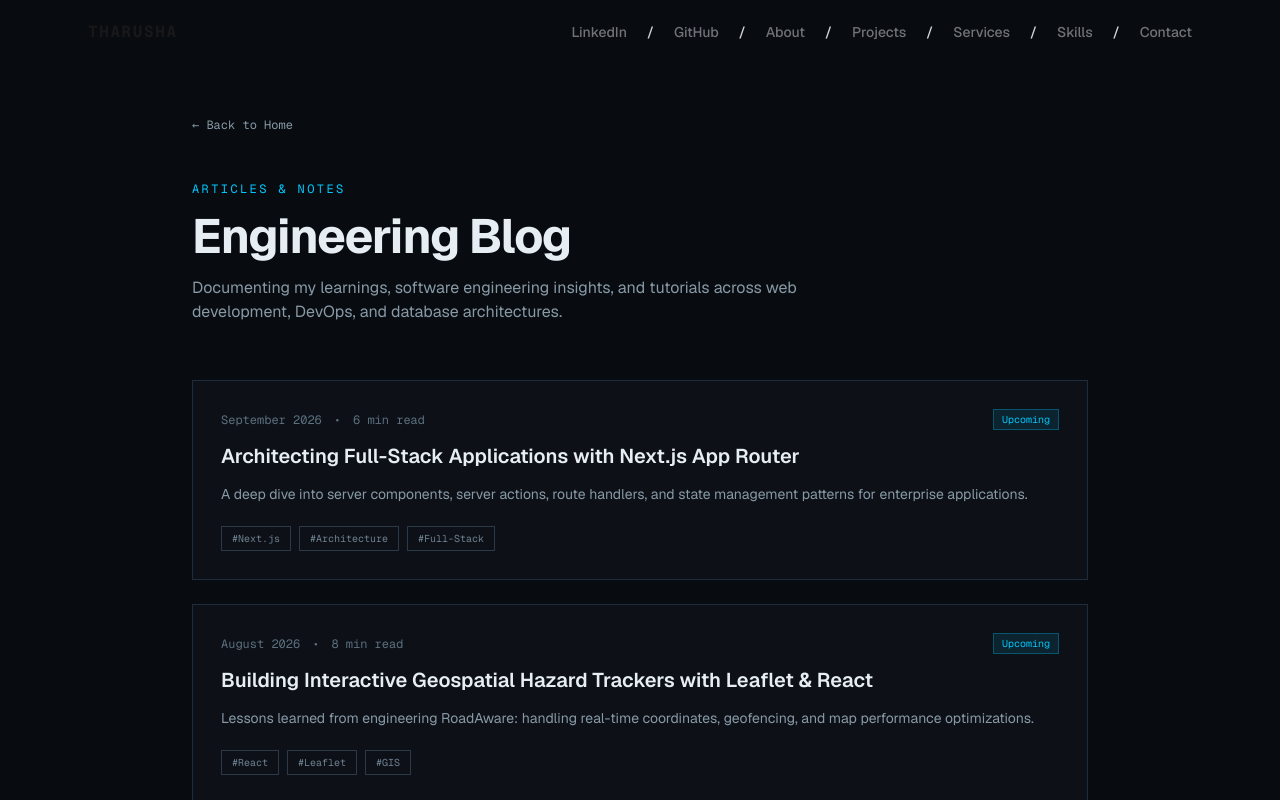
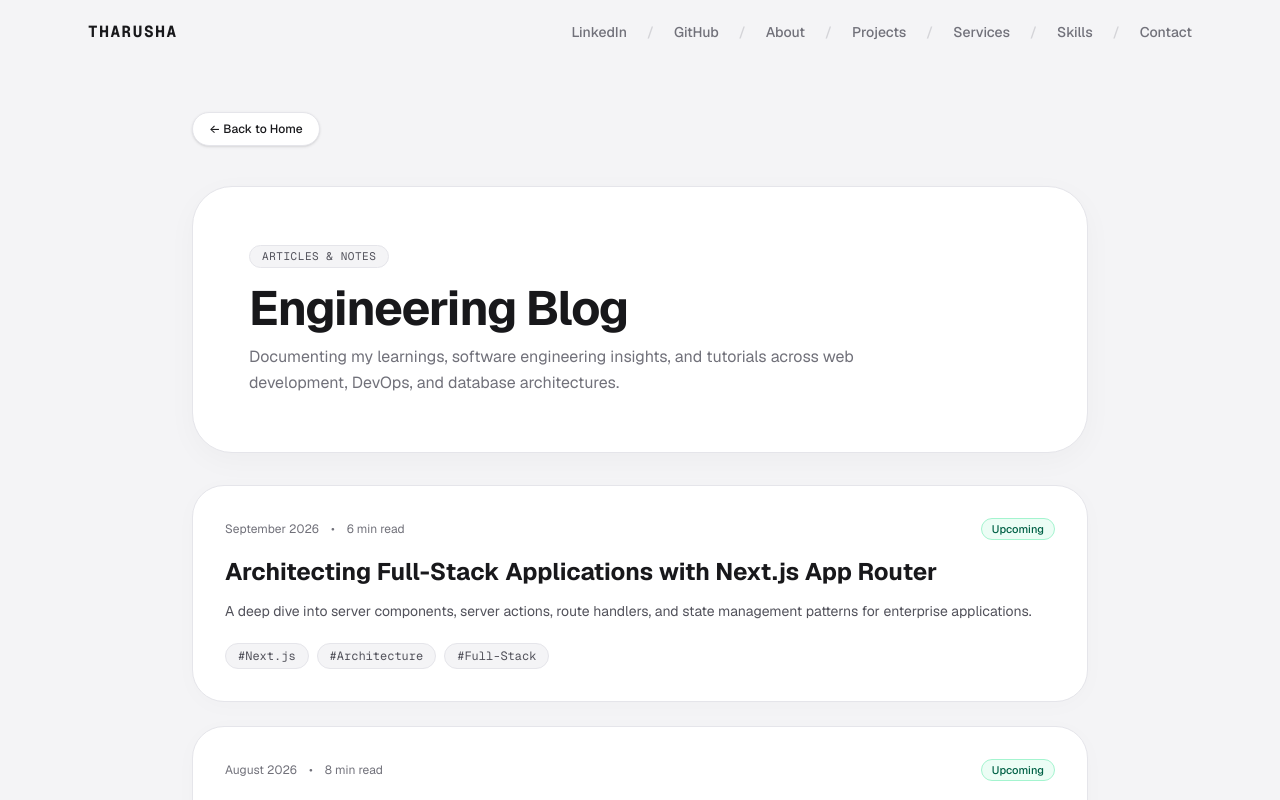
Before and after one commit to Tharusha2002-s/my-portfolio, a Next.js app in the folder frontend/: page /blog in a window 1280 px wide. Shown: the top 800 px of the page. Built offline with nearby package versions, Linux system fonts and the light colour scheme.

Commit message:
fix: cycle tech brand logos without text, polish light theme across blog and 404, optimize API category queries

```diff
--- a/frontend/src/app/blog/page.tsx
+++ b/frontend/src/app/blog/page.tsx
@@ -41,28 +41,28 @@ const articles = [
 
 export default function BlogPage() {
   return (
-    <main className="min-h-screen bg-[#080c10] py-24 sm:py-28 px-4 sm:px-6">
+    <main className="min-h-screen bg-[#f4f4f6] py-24 sm:py-28 px-4 sm:px-6">
       <div className="mx-auto max-w-4xl">
 
         {/* Back Link */}
-        <div className="mb-10">
+        <div className="mb-8 sm:mb-10">
           <Link
             href="/"
-            className="inline-flex items-center gap-2 font-mono text-xs text-[#8899a6] transition-colors hover:text-[#00c8ff]"
+            className="inline-flex items-center gap-2 bg-white border border-[#e5e5ea] rounded-full px-4 py-2 text-xs font-medium text-[#18181b] shadow-sm hover:bg-gray-50 transition-colors"
           >
             ← Back to Home
           </Link>
         </div>
 
-        {/* Page Header */}
-        <div className="mb-14">
-          <span className="font-mono text-xs uppercase tracking-[0.2em] text-[#00c8ff]">
+        {/* Page Header Container */}
+        <div className="bg-white rounded-[32px] sm:rounded-[40px] border border-[#e5e5ea] p-8 sm:p-14 shadow-[0_8px_30px_rgb(0,0,0,0.03)] mb-8">
+          <span className="inline-block bg-[#f4f4f6] border border-[#e5e5ea] text-[11px] font-mono uppercase tracking-wider text-[#52525b] px-3 py-0.5 rounded-full">
             Articles & Notes
           </span>
-          <h1 className="mt-3 text-4xl font-bold tracking-tight text-[#e6edf3] sm:text-5xl">
+          <h1 className="mt-4 text-3xl sm:text-5xl font-bold tracking-tight text-[#18181b]">
             Engineering Blog
           </h1>
-          <p className="mt-4 max-w-2xl text-base text-[#8899a6]">
+          <p className="mt-3 max-w-2xl text-sm sm:text-base text-[#71717a] leading-relaxed">
             Documenting my learnings, software engineering insights, and tutorials across web development, DevOps, and database architectures.
           </p>
         </div>
@@ -72,25 +72,25 @@ export default function BlogPage() {
           {articles.map((article) => (
             <article
               key={article.slug}
-              className="border border-[#1e2d3d] bg-[#0d1117] p-7 transition-all duration-300 hover:border-[#00c8ff]/50"
+              className="bg-white rounded-[24px] sm:rounded-[32px] border border-[#e5e5ea] p-7 sm:p-8 shadow-[0_4px_24px_rgba(0,0,0,0.02)] hover:shadow-md hover:border-[#d4d4d8] transition-all"
             >
               <div className="flex flex-wrap items-center justify-between gap-2">
-                <div className="flex items-center gap-3 font-mono text-xs text-[#5c6f7f]">
+                <div className="flex items-center gap-3 text-xs text-[#71717a]">
                   <span>{article.date}</span>
                   <span>•</span>
                   <span>{article.readTime}</span>
                 </div>
 
-                <span className="border border-[#00c8ff]/30 bg-[#00c8ff]/10 px-2 py-0.5 font-mono text-[10px] text-[#00c8ff]">
+                <span className="bg-emerald-50 border border-emerald-200 text-emerald-800 px-2.5 py-0.5 rounded-full text-[11px] font-medium">
                   {article.status}
                 </span>
               </div>
 
-              <h2 className="mt-3 text-xl font-semibold text-[#e6edf3] hover:text-[#00c8ff] transition-colors">
+              <h2 className="mt-4 text-xl sm:text-2xl font-bold text-[#18181b] hover:text-black transition-colors">
                 {article.title}
               </h2>
 
-              <p className="mt-3 text-sm leading-6 text-[#8899a6]">
+              <p className="mt-3 text-sm leading-relaxed text-[#52525b]">
                 {article.summary}
               </p>
 
@@ -98,7 +98,7 @@ export default function BlogPage() {
                 {article.tags.map((tag) => (
                   <span
                     key={tag}
-                    className="border border-[#2a3a49] px-2.5 py-1 font-mono text-[10px] text-[#6f8291]"
+                    className="bg-[#f4f4f6] border border-[#e5e5ea] px-3 py-1 rounded-full text-xs font-mono text-[#52525b]"
                   >
                     #{tag}
                   </span>
--- a/frontend/src/app/globals.css
+++ b/frontend/src/app/globals.css
@@ -107,11 +107,3 @@ body {
     justify-content: center;
   }
 }
-
-@media (prefers-reduced-motion: reduce) {
-  .animate-marquee-cycle {
-    animation: none;
-    flex-wrap: wrap;
-    justify-content: center;
-  }
-}
--- a/frontend/src/app/not-found.tsx
+++ b/frontend/src/app/not-found.tsx
@@ -2,35 +2,32 @@ import Link from "next/link";
 
 export default function NotFound() {
   return (
-    <main className="flex min-h-screen flex-col items-center justify-center bg-[#080c10] px-6 text-center">
-      {/* Background Cyber Grid */}
-      <div className="pointer-events-none absolute inset-0 bg-[radial-gradient(#1e2d3d_1px,transparent_1px)] [background-size:24px_24px] opacity-25" />
-
-      <div className="relative z-10 max-w-md border border-[#1e2d3d] bg-[#0d1117] p-8 sm:p-12 shadow-2xl">
-        <span className="font-mono text-xs uppercase tracking-[0.25em] text-[#00c8ff]">
-          ERROR 404 // RESOURCE NOT FOUND
+    <main className="flex min-h-screen flex-col items-center justify-center bg-[#f4f4f6] px-6 text-center">
+      <div className="relative z-10 max-w-md rounded-[32px] sm:rounded-[40px] border border-[#e5e5ea] bg-white p-8 sm:p-12 shadow-[0_8px_30px_rgb(0,0,0,0.03)]">
+        <span className="inline-block bg-[#f4f4f6] border border-[#e5e5ea] text-[11px] font-mono uppercase tracking-wider text-[#52525b] px-3 py-0.5 rounded-full">
+          Error 404 // Not Found
         </span>
 
-        <h1 className="mt-4 font-mono text-6xl font-bold tracking-tight text-[#e6edf3]">
+        <h1 className="mt-4 font-mono text-6xl font-bold tracking-tight text-[#18181b]">
           404
         </h1>
 
-        <p className="mt-4 text-sm leading-6 text-[#8899a6]">
-          The coordinates you entered do not correspond to any active page, project, or endpoint in this sector.
+        <p className="mt-4 text-sm leading-relaxed text-[#71717a]">
+          The page or endpoint you are looking for does not exist or has been relocated.
         </p>
 
         <div className="mt-8 flex flex-wrap items-center justify-center gap-3">
           <Link
             href="/"
-            className="border border-[#00c8ff] bg-[#00c8ff] px-5 py-2.5 font-mono text-xs font-bold text-[#080c10] transition-colors hover:bg-transparent hover:text-[#00c8ff]"
+            className="rounded-full bg-[#18181b] hover:bg-black px-6 py-2.5 text-xs font-semibold text-white shadow-sm transition-all"
           >
             ← Return to Portfolio
           </Link>
           <Link
             href="/#contact"
-            className="border border-[#2a3a49] bg-[#080c10] px-5 py-2.5 font-mono text-xs text-[#8899a6] transition-colors hover:border-[#00c8ff] hover:text-[#e6edf3]"
+            className="rounded-full border border-[#e5e5ea] bg-white hover:bg-gray-50 px-6 py-2.5 text-xs font-medium text-[#18181b] shadow-sm transition-all"
           >
-            Report Issue
+            Contact
           </Link>
         </div>
       </div>
--- a/frontend/src/components/home/Hero.tsx
+++ b/frontend/src/components/home/Hero.tsx
@@ -90,25 +90,24 @@ export default function Hero() {
         </div>
       </div>
 
-      {/* 2. Technologies / Brand Strip with Logos & Infinite Moving Marquee Circle */}
+      {/* 2. Technologies / Brand Logo Strip with Infinite Moving Cycle (Matches Reference Image) */}
       <div className="max-w-5xl mx-auto mt-12 sm:mt-16 pt-2 overflow-hidden relative">
         {/* Left & Right Edge Gradient Fade Masks */}
         <div className="pointer-events-none absolute left-0 top-0 bottom-0 w-16 sm:w-28 bg-gradient-to-r from-[#f4f4f6] to-transparent z-10" />
         <div className="pointer-events-none absolute right-0 top-0 bottom-0 w-16 sm:w-28 bg-gradient-to-l from-[#f4f4f6] to-transparent z-10" />
 
-        {/* Moving Marquee Track */}
-        <div className="animate-marquee-cycle flex items-center gap-3 sm:gap-4 py-2 select-none">
-          {[...technologies, ...technologies].map((tech, idx) => {
+        {/* Moving Marquee Track - Logos Only Infinite Cycle */}
+        <div className="animate-marquee-cycle flex items-center gap-10 sm:gap-14 md:gap-16 py-3 select-none">
+          {[...technologies, ...technologies, ...technologies, ...technologies].map((tech, idx) => {
             const TechIcon = tech.Icon;
             return (
               <div
                 key={`${tech.name}-${idx}`}
-                className="flex items-center gap-2.5 px-4 py-2 rounded-full bg-white border border-[#e5e5ea] shadow-[0_1px_3px_rgba(0,0,0,0.03)] hover:border-[#a1a1aa] hover:shadow-sm transition-all shrink-0 cursor-default"
+                title={tech.name}
+                aria-label={tech.name}
+                className="flex items-center justify-center p-2.5 sm:p-3 rounded-2xl hover:bg-white hover:shadow-md hover:border hover:border-[#e5e5ea] transition-all duration-300 shrink-0 cursor-pointer group"
               >
-                <TechIcon className="w-4 h-4 shrink-0" />
-                <span className="font-mono text-xs sm:text-sm font-semibold text-[#3f3f46]">
-                  {tech.name}
-                </span>
+                <TechIcon className="h-8 w-8 sm:h-9 sm:w-9 shrink-0 opacity-70 group-hover:opacity-100 group-hover:scale-110 transition-all duration-300" />
               </div>
             );
           })}
--- a/frontend/src/components/ui/TechIcons.tsx
+++ b/frontend/src/components/ui/TechIcons.tsx
@@ -15,13 +15,13 @@ export function PythonIcon({ className = "w-4 h-4 shrink-0" }: { className?: str
   );
 }
 
-export function NextjsIcon({ className = "w-4 h-4 shrink-0" }: { className?: string }) {
+export function NextjsIcon({ className = "w-8 h-8 shrink-0" }: { className?: string }) {
   return (
-    <svg className={className} viewBox="0 0 24 24" fill="currentColor">
-      <circle cx="12" cy="12" r="11" fill="currentColor" />
+    <svg className={className} viewBox="0 0 24 24" fill="none">
+      <circle cx="12" cy="12" r="11" fill="#000000" />
       <path
         d="M15.5 17.5L8.7 8.7h-.2v6.6h1.4v-4.8l5.6 7zM14.1 8.7h1.4v4.4l-1.4-1.8z"
-        fill="#fff"
+        fill="#ffffff"
       />
     </svg>
   );
--- a/frontend/src/utils/api.ts
+++ b/frontend/src/utils/api.ts
@@ -380,7 +380,7 @@ export async function deleteMessageRecord(id: string): Promise<void> {
 
 export async function fetchSkillsList(category?: string): Promise<Skill[]> {
   try {
-    const query = category ? `?category=${encodeURIComponent(category)}` : "";
+    const query = category && category !== "All" ? `?category=${encodeURIComponent(category)}` : "";
     const res = await apiRequest<{ success: boolean; data: Skill[] }>(`/skills${query}`);
     if (res.data && res.data.length > 0) {
       return res.data;
```
